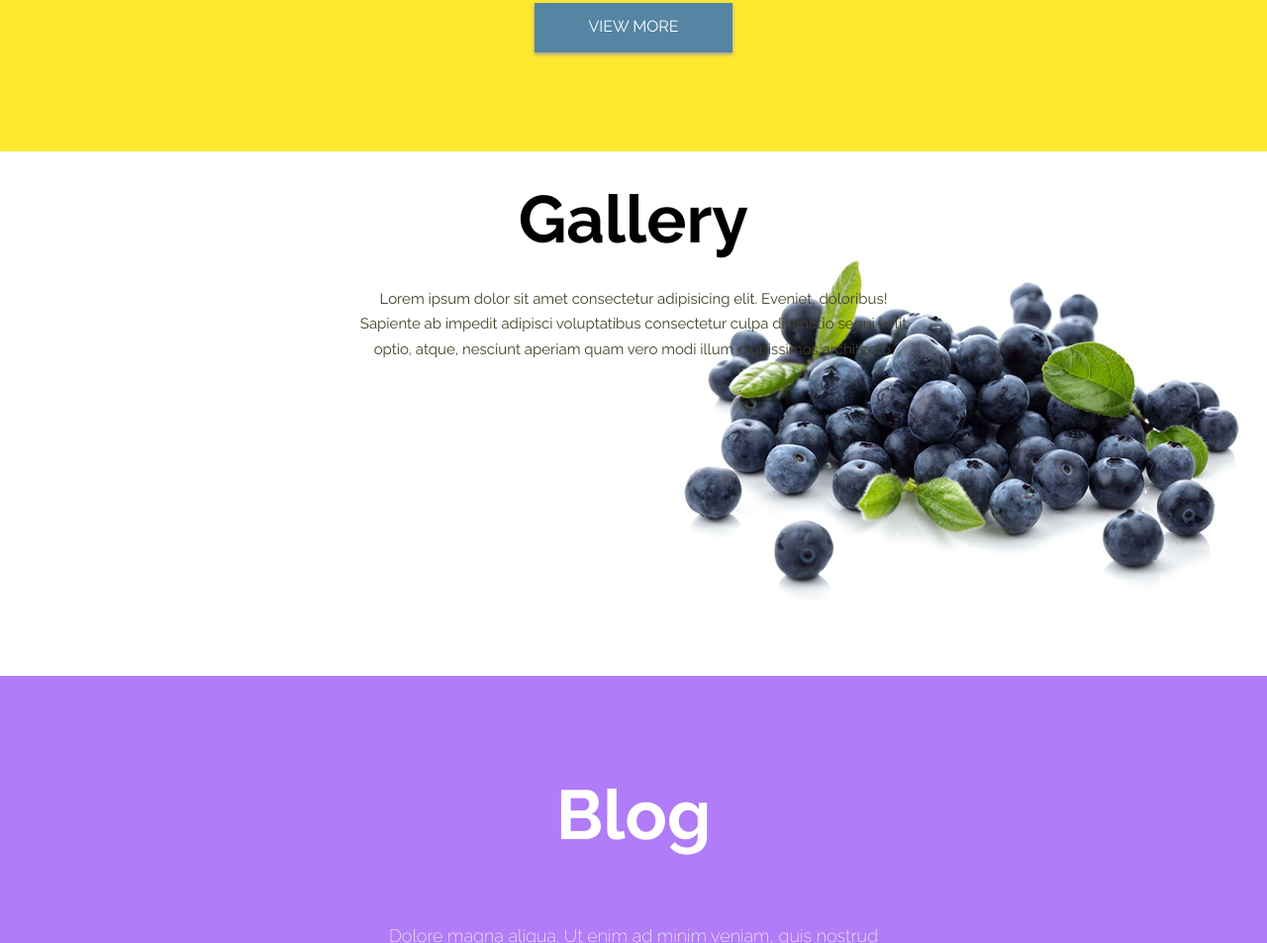
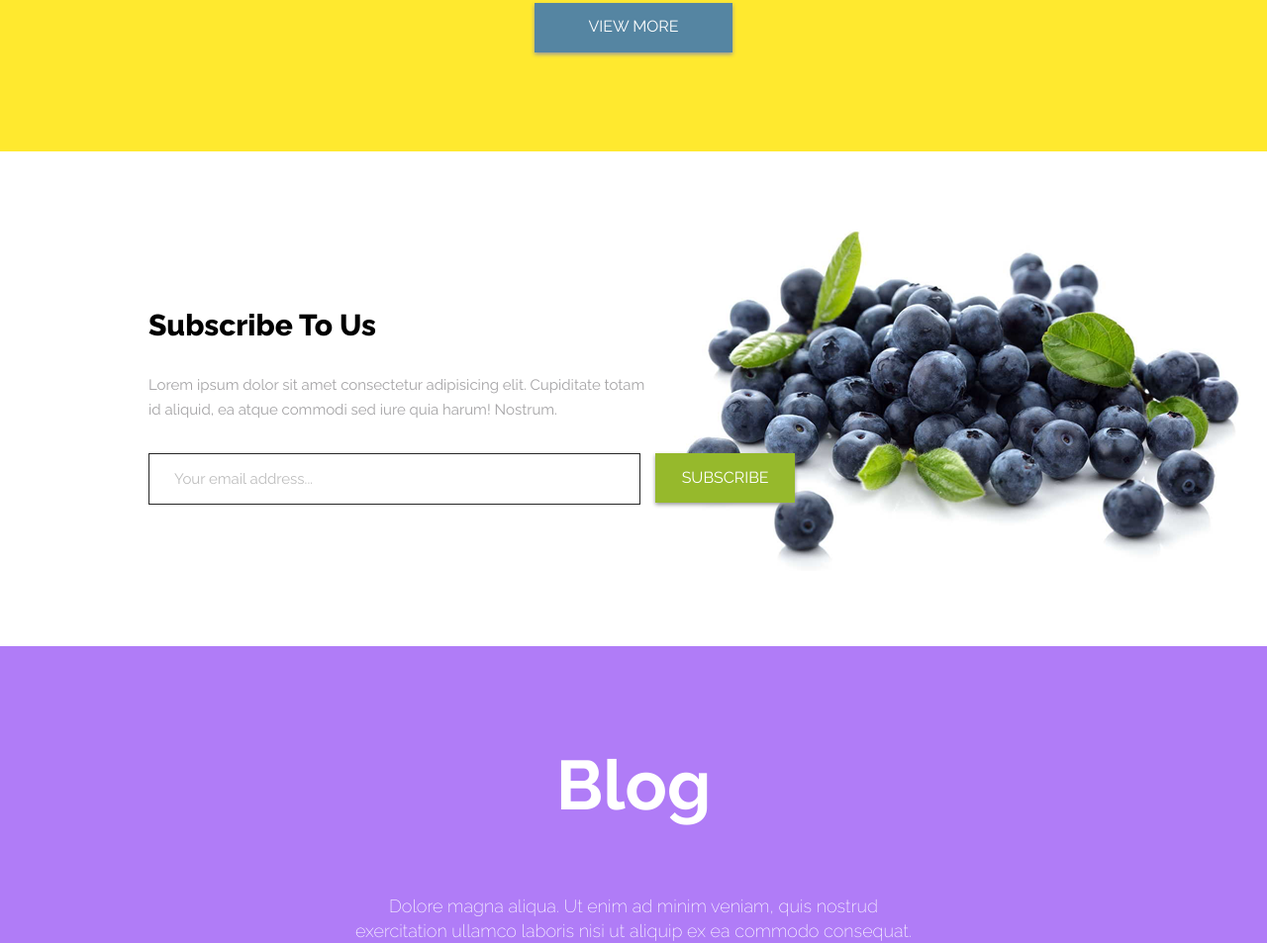
Before and after one commit to SerhiyPyatak/Task10-1_caheeBlog, a plain HTML site: page index.html in a window 1280 px wide. Shown: the part 3711-4664 px from the top of the page at 99% size. Drawn offline with Linux system fonts and the light colour scheme.

Commit message:
This commit finishes makeup

```diff
--- a/assets/css/style.css
+++ b/assets/css/style.css
@@ -311,7 +311,10 @@ nav {
     width:                  100vw;
     height:                 500px;
     background-color:       #fff;
-    background-image: url('../img/subscribe-background.png');
-    background-position: top 0 left 100%;
-    background-repeat: no-repeat;
+    background-image:       url('../img/subscribe-background.png');
+    background-position:    top 0 left 100%;
+    background-repeat:      no-repeat;
+    display:                flex;
+    justify-content:        center;
+    flex-direction:         column;
 }
--- a/common.blocks/c-form.css
+++ b/common.blocks/c-form.css
@@ -48,3 +48,31 @@
     border-left:            4px solid rgb(53, 91, 130);
     font-weight:            bold;
 }
+
+.subscribe__c-form {
+    padding-left:           150px;
+    width:                  51%;
+    height:                 65px;
+    flex-direction:         row;
+    margin-top:             30px;
+}
+
+.c-form__textfield_subscribe {
+    width:                  74%;
+    padding:                0;
+}
+
+.c-form__textfield_subscribe {
+    background-color:       #fff;
+    border:                 1px solid rgb(38, 38, 38);
+    padding-left:           25px;
+}
+
+.c-form__textfield_subscribe::placeholder {
+    color:                  rgb(189, 189, 189);
+}
+
+.c-form__textfield_subscribe:focus {
+    background-color:       #fff;
+    color:                  rgb(38, 38, 38);
+}
--- a/common.blocks/info-block.css
+++ b/common.blocks/info-block.css
@@ -18,7 +18,7 @@
 .info-block__title_size65pxBold {
     font-size:              65px;
     margin:                 45px 0;
-    text-align: center;
+    text-align:             center;
 }
 
 .info-block__title_white {
@@ -63,19 +63,35 @@
 }
 
 .gallery__info-block {
-    margin-bottom: 50px;
+    margin-bottom:          50px;
 }
 
 .info-block__title_gallery {
     text-align:             center;
-    font-size: 67px;
-    font-weight: 700;
+    font-size:              67px;
+    font-weight:            700;
 }
 
 .info-block__descript_gallery {
-    width: 100%;
-    max-width: 570px;
-    margin:auto;
-    text-align:center;
-    color:rgb(67, 64, 39);
+    width:                  100%;
+    max-width:              570px;
+    margin:                 auto;
+    text-align:             center;
+    color:                  rgb(67, 64, 39);
 }
+
+.subscribe-block__info-block {
+    width:                  40%;
+    padding-right:          0;
+}
+
+.info-block__title_subscribe {
+    text-align:             left;
+    font-size:              30px;
+    width:                  100%;
+    font-weight:            800;
+}
+
+.info-block__descript_subscribe {
+    width:                  100%;
+}
--- a/common.blocks/linkbutton.css
+++ b/common.blocks/linkbutton.css
@@ -40,3 +40,11 @@
 .linkbutton:hover {
     transform:              scale(1.09, 1.09);
 }
+
+.subscribe__linkbutton {
+    width:                  22%;
+    margin:                 0;
+    background-color:       rgb(150,185,44);
+    border: none;
+    display:inline-block;
+}
--- a/index.html
+++ b/index.html
@@ -174,14 +174,21 @@
 
     <div class="subscribe-block">
       <div class="info-block subscribe-block__info-block">
-        <h1 class="info-block__title info-block__title_gallery">Gallery</h1>
-        <p class="info-block__descript info-block__descript_gallery">
-          Lorem ipsum dolor sit amet consectetur adipisicing elit. Eveniet,
-          doloribus! Sapiente ab impedit adipisci voluptatibus consectetur culpa
-          distinctio sequi velit optio, atque, nesciunt aperiam quam vero modi
-          illum dignissimos architecto.
+        <h1 class="info-block__title info-block__title_subscribe">Subscribe to us</h1>
+        <p class="info-block__descript info-block__descript_subscribe">
+          Lorem ipsum dolor sit amet consectetur adipisicing elit. Cupiditate totam id aliquid, ea atque commodi sed iure quia harum! Nostrum.
         </p>
       </div>
+      <form action="#" method="GET" class="c-form subscribe__c-form">
+        <input
+          type="email"
+          class="c-form__textfield c-form__textfield_subscribe"
+          placeholder="Your email address..."
+          name="mail-addr"
+          required
+        />
+        <input type="submit" class="linkbutton subscribe__linkbutton" value="subscribe">
+      </form>
     </div>
 
     <div class="blog-contents">
```
